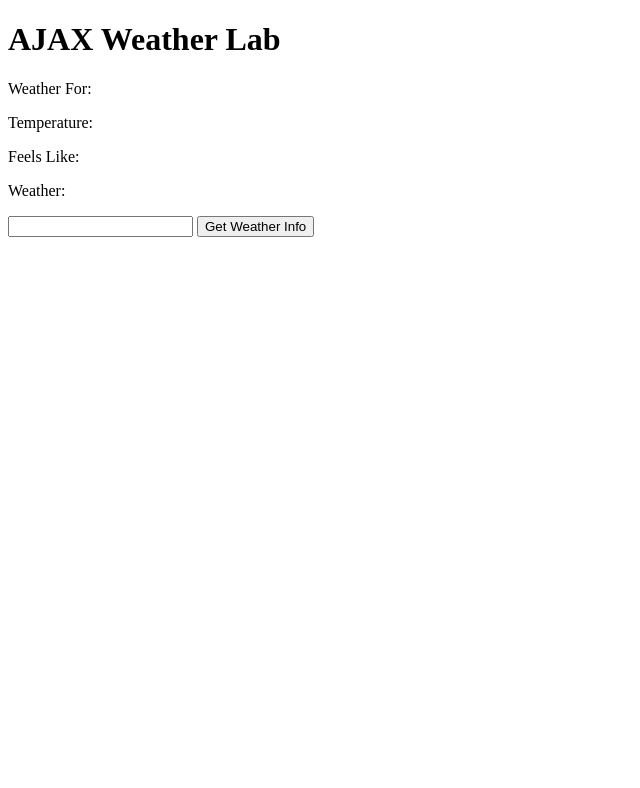
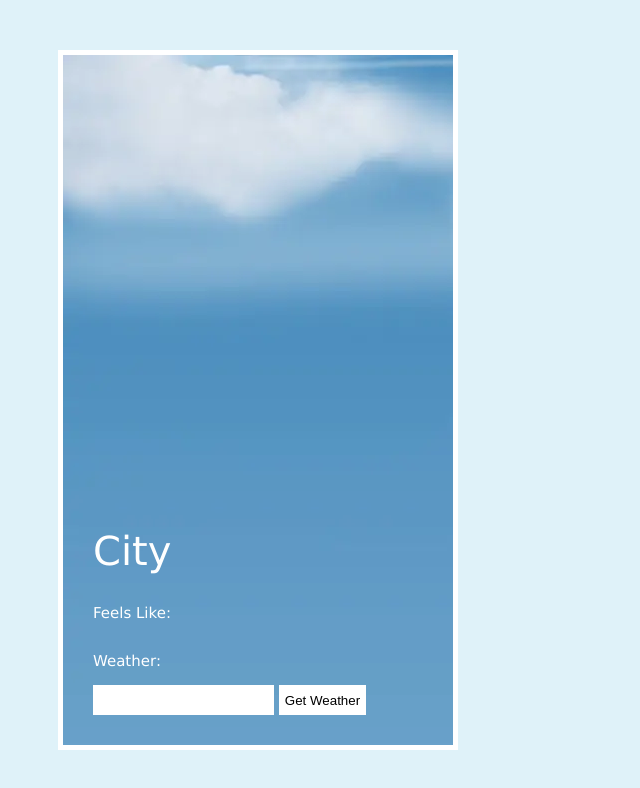
Before and after one commit to Jibelais/Jibelais.weather.io, a plain HTML site: page index.html in a window 1280 px wide. Shown: the whole page, without its empty margins (0-640 px from the left). Drawn offline with Linux system fonts and the light colour scheme.

Commit message:
style.css has been added

```diff
--- a/index.html
+++ b/index.html
@@ -4,20 +4,27 @@
     <meta charset="UTF-8">
     <meta http-equiv="X-UA-Compatible" content="IE=edge">
     <meta name="viewport" content="width=device-width, initial-scale=1.0">
-    <title>Document</title>
+    <link rel="stylesheet" href="style.css">
+    <title>AJAX Weather Lab</title>
     <script defer src="script.js"></script>
 </head>
 <body>
-    <h1>AJAX Weather Lab</h1>
-    <p>Weather For: <span id="location"></span></p>
-    <p>Temperature: <span id="temp"></span></p>
-    <p>Feels Like: <span id="feel"></span></p>
-    <p>Weather: <span id="weather"></span></p>
+    <section class = "outline">
+        <p id = "degree"><span id="temp"></span></p>
+        <div class = "container">
 
-    <form>
-        <input type="text">
-        <button>Get Weather Info</button>
-    </form>
+            <p> <span id="location">City</span></p>
+            <p>Feels Like: <span id="feel"></span></p>
+            <p>Weather: <span id="weather"></span></p>
+            <form>
+                <input type="text">
+                <button>Get Weather</button>
+            </form>
+        </div>
+
+
+
+    </section>
 
 </body>
 </html>
--- a/style.css
+++ b/style.css
@@ -0,0 +1,49 @@
+*{
+    box-sizing: border-box;
+}
+
+body{
+    background-color: rgb(223, 242, 249);
+}
+
+.outline{
+    border: 5px solid white;
+    width: 400px;
+    height: 700px;
+    margin: 50px;
+    background-image: url("img/weather.png");
+    display: flex;
+    align-items:end;
+}
+
+.outline > p{
+
+    font-family:Verdana, Geneva, Tahoma, sans-serif;
+    font-size: 70px;
+    color: white;
+}
+.container{
+    font-family:Verdana, Geneva, Tahoma, sans-serif;
+    font-size: 15px;
+    color: white;
+    display: flex;
+    flex-direction: column;
+    padding: 30px
+
+
+}
+#location{
+
+    font-size: 40px;
+}
+
+button, input{
+    height: 30px;
+    background-color: white;
+    border: white
+}
+#degree{
+    position: absolute;
+    top: 200px; left: 200px;
+
+}
```
Also changed, not shown: img/weather.jpeg (added), img/weather.png (added).
